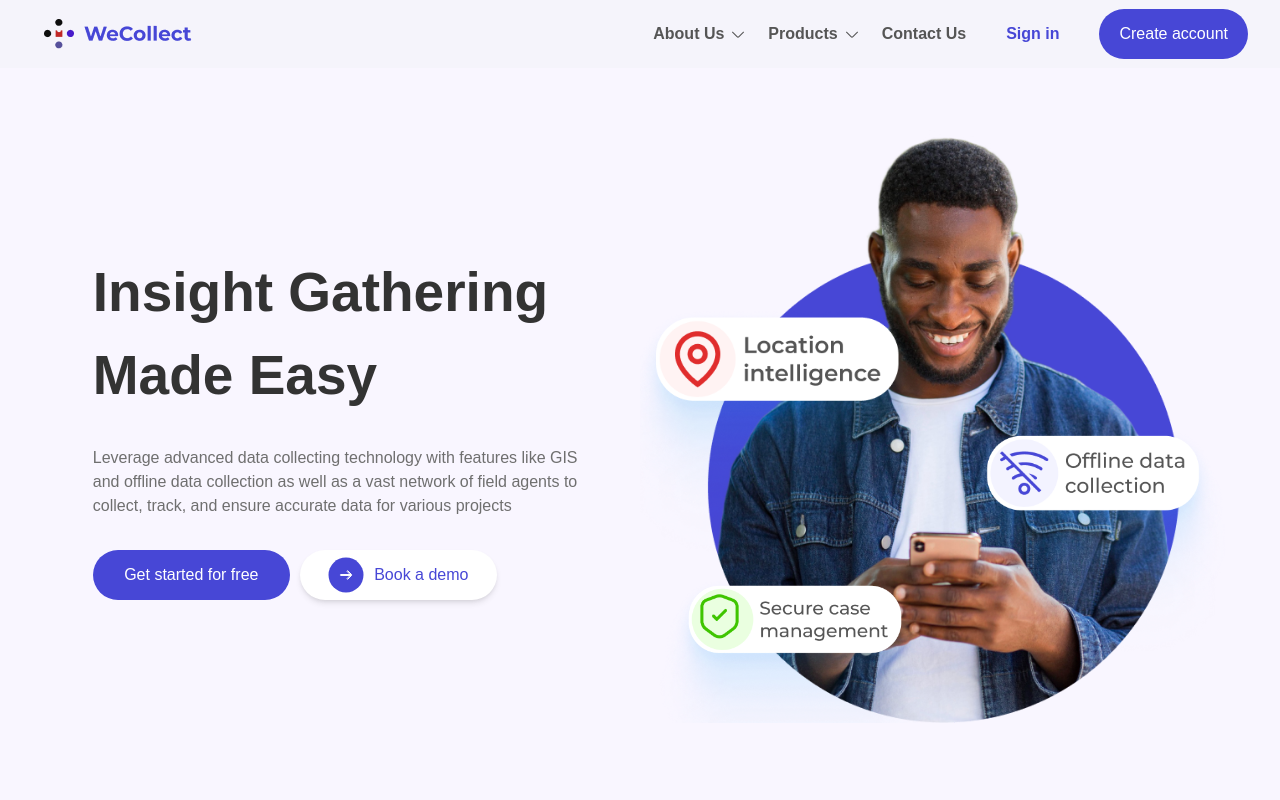
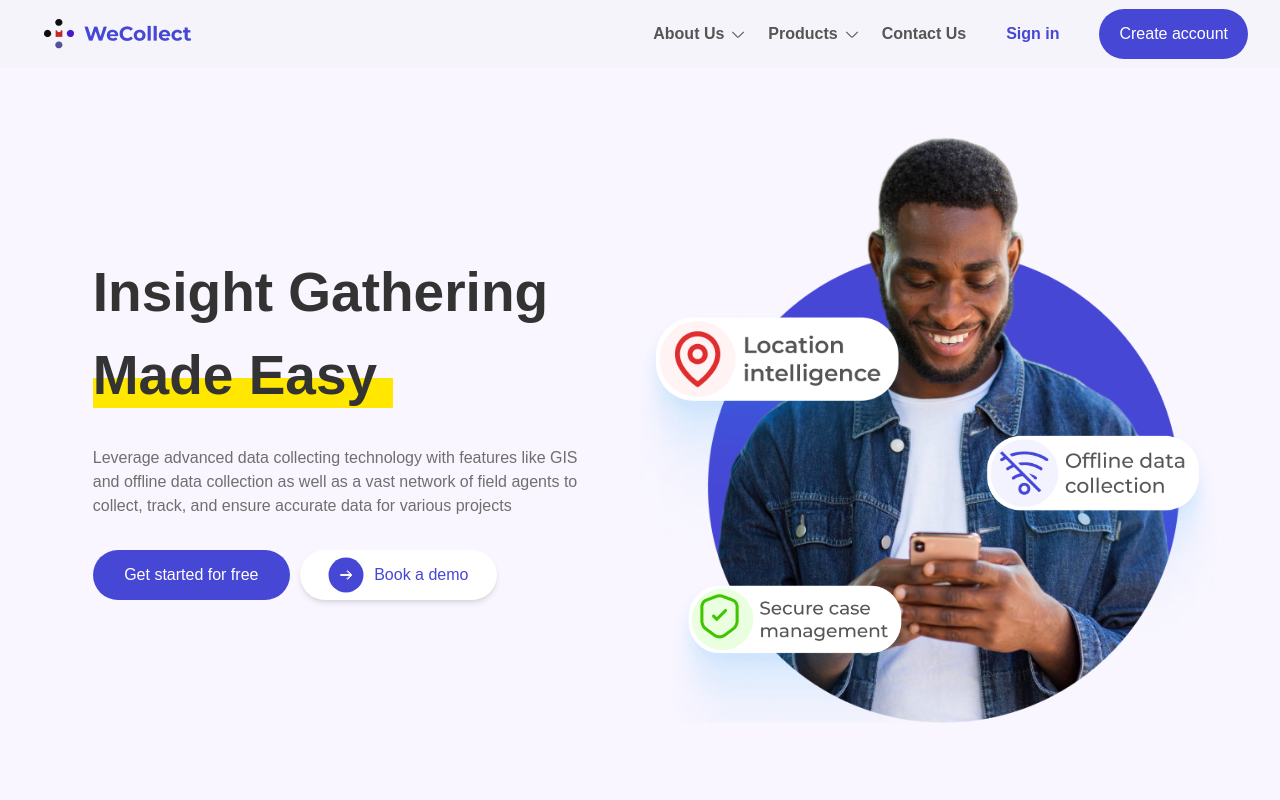
Before and after one commit to Daniekeys/temporary-hosting, a Next.js app: page /home in a window 1280 px wide. Shown: the top 800 px of the page. Built offline with nearby package versions, Linux system fonts and the light colour scheme.

Commit message:
added animation to landing

```diff
--- a/components/HomeHero.tsx
+++ b/components/HomeHero.tsx
@@ -1,4 +1,4 @@
-import React from "react";
+import React, { useEffect, useState } from "react";
 import Image from "next/image";
 import ContainerLayout from "../layouts/ContainerLayout";
 import homehero from "../assets/png/hero-boy.png";
@@ -8,6 +8,11 @@ import secure from "../assets/png/secure-ilus.png";
 import blueright from "../assets/svg/blueright.svg";
 
 function HomeHero() {
+  const [isExpanded, setIsExpanded] = useState(false);
+
+  useEffect(() => {
+    setIsExpanded(true);
+  }, []);
   return (
     <div className="w-full bg-white  lg:bg-[#F9F6FF]">
       <ContainerLayout>
@@ -16,9 +21,14 @@ function HomeHero() {
             <p className="text-[45px] md:text-[55px] font-semibold">
               Insight Gathering
             </p>
-            <p className="text-[45px] md:text-[55px] font-semibold">
-              Made Easy
-            </p>
+            <div className="flex flex-col w-[300px] relative">
+              <p className="text-[45px] md:text-[55px] font-semibold z-10">
+                Made Easy
+              </p>
+              <div
+                className={`expanding-div ${isExpanded ? "expanded" : ""} absolute bottom-2 z-0`}
+              ></div>
+            </div>
 
             <p className="text-[#6F6F6F] text-[14px] md:text-[16px] font-medium mt-[30px]">
               Leverage advanced data collecting technology with features like
--- a/styles/globals.css
+++ b/styles/globals.css
@@ -301,3 +301,14 @@ box-shadow: 0px 267px 75px 0px #1797EC00;
     width: 30px;
   }
 }
+
+.expanding-div {
+  width: 0%;
+  height: 30px;
+  background-color: #FFE700;
+  transition: width 2s;
+}
+
+.expanding-div.expanded {
+  width: 100%;
+}
```
